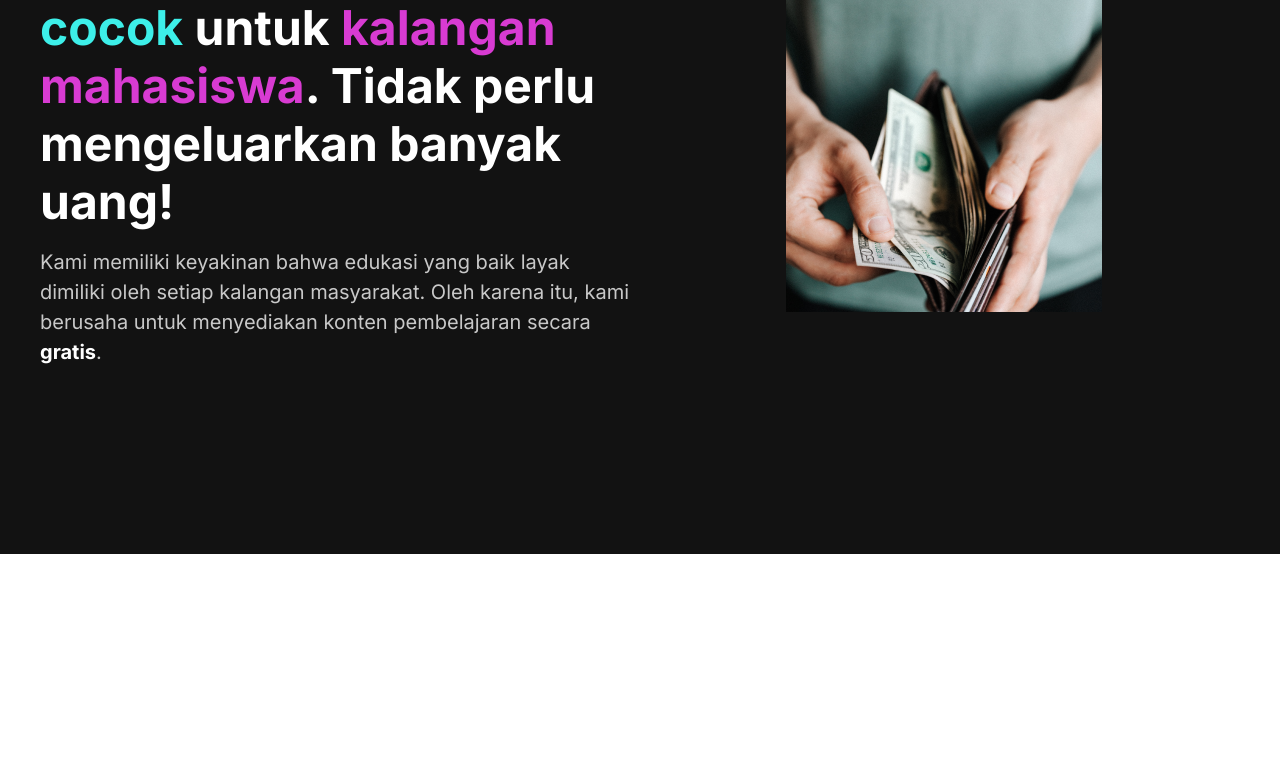
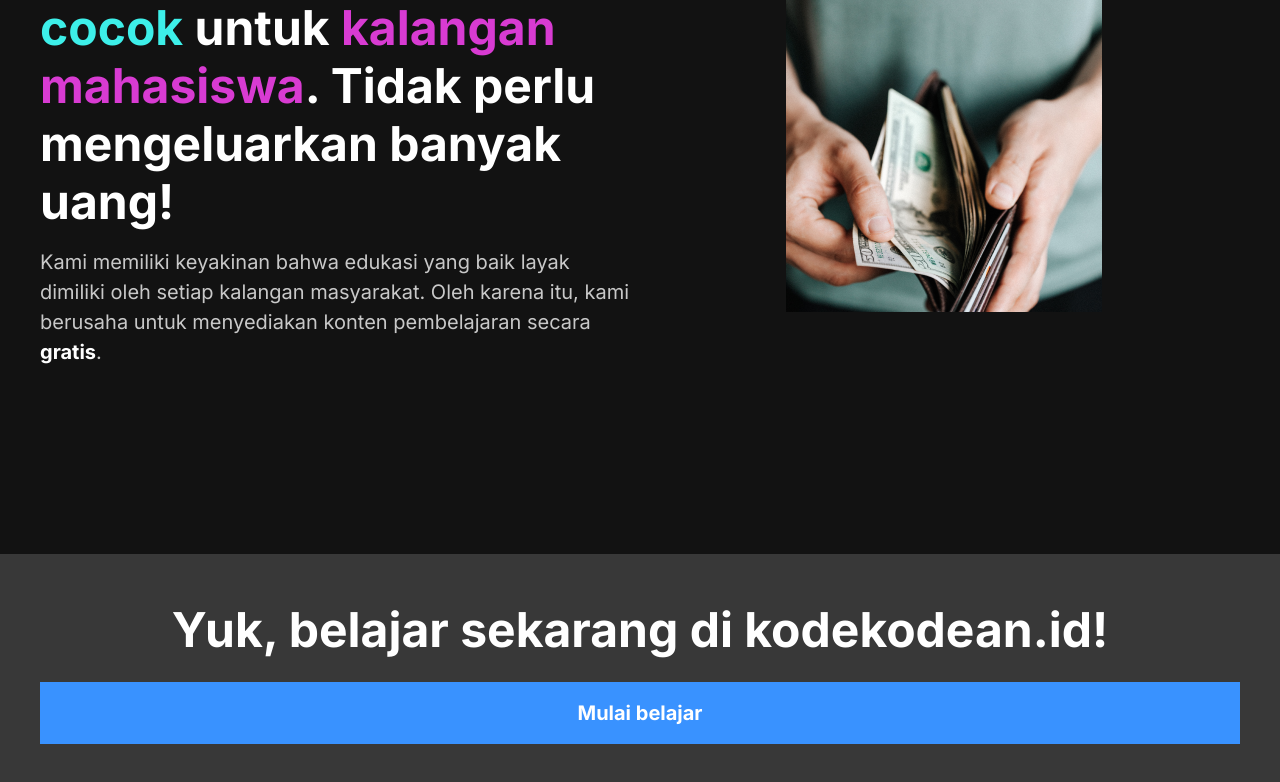
Before and after one commit to acomarcho/kodekodean, a Next.js app: page / in a window 1280 px wide. Shown: the part 1888-2670 px from the top of the page. Before the commit the page ends 2442 px from the top, so only its background shows below. Built offline with nearby package versions, Linux system fonts and the light colour scheme.

Commit message:
Feat: Add footer at home

```diff
--- a/app/page.tsx
+++ b/app/page.tsx
@@ -1,12 +1,16 @@
 import Wrapper from "@/components/common/wrapper";
 import Hero from "@/components/home/hero";
 import Subcontent from "@/components/home/subcontent";
+import Footer from "@/components/home/footer";
 
 export default function Home() {
   return (
-    <Wrapper>
-      <Hero />
-      <Subcontent />
-    </Wrapper>
+    <>
+      <Wrapper>
+        <Hero />
+        <Subcontent />
+      </Wrapper>
+      <Footer />
+    </>
   );
 }
--- /dev/null
+++ b/components/home/footer.tsx
@@ -0,0 +1,14 @@
+import RegisterButton from "./register-button"
+
+export default function Footer() {
+  return (
+    <div className="w-[100vw] bg-dark-gray">
+      <div className="max-w-[1280px] mx-auto">
+        <div className="p-[1rem] flex flex-col gap-[1rem] lg:p-[2.5rem]">
+          <p className="text-[1.25rem] text-white text-center font-bold lg:text-[3rem]">Yuk, belajar sekarang di kodekodean.id!</p>
+          <RegisterButton />
+        </div>
+      </div>
+    </div>
+  )
+}
```
